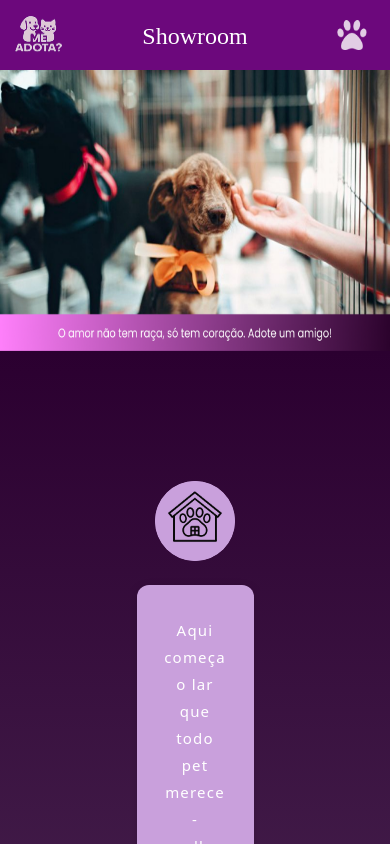
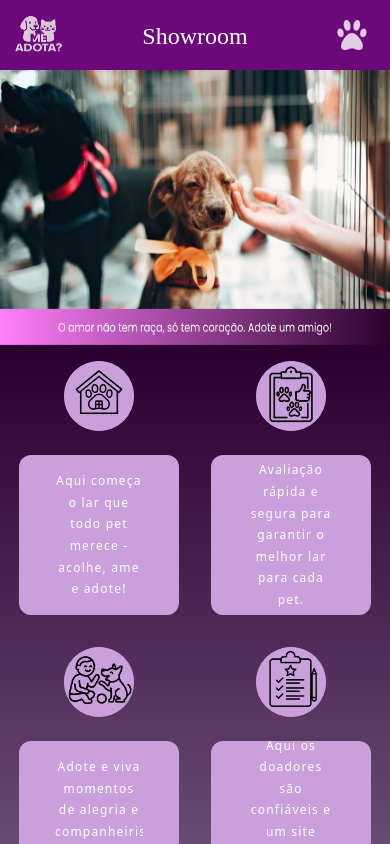
Before and after one commit to Dev-daniel-01/meAdota-Vite, a React (Vite) app: page / in a window 390 px wide. Shown: the top 844 px of the page. Built offline with nearby package versions, Linux system fonts and the light colour scheme; no server answers.

Commit message:
Ajustes reponsibilidade

```diff
--- a/src/App.module.css
+++ b/src/App.module.css
@@ -14,7 +14,7 @@
 .s2{
     background-color: #7F668B;
     width: 100vw;
-    min-height: 100vh;
+    min-height: 80vh;
     height: auto;
     background: linear-gradient(to bottom, #2b0030, #7f668b);
 }
@@ -32,6 +32,7 @@
 
 .wrapS3{
     display: flex;
+    gap: 1rem;
 }
 
 .containerTextosFeedback{
@@ -40,11 +41,11 @@
 }
 
 .TitleFeedback{
-    font-size: 4.5rem;
+    font-size: 3.5rem;
 }
 
 .paragrafoFeedback{
-    font-size: 2rem;
+    font-size: 1.7rem;
     padding-top: 2rem;
     width: 70%;
     color: aliceblue;
@@ -74,6 +75,20 @@
     background-color: #ee88bba9;
 }
 
+@media (max-width: 1310px) {
+    .paragrafoFeedback{
+        font-size: 1.2rem;
+        padding-top: 2rem;
+        width: 70%;
+        color: aliceblue;
+    }
+    .TitleFeedback{
+        font-size: 3rem;
+    }
+
+
+
+}
 
 
 @media (max-width: 1200px) {
@@ -88,6 +103,9 @@
 
 .s1{
     min-height: 40vh;
+}
+.TitleFeedback{
+    font-size: 2rem;
 }
 
 }
--- a/src/PetsDisponiveis.module.css
+++ b/src/PetsDisponiveis.module.css
@@ -10,8 +10,7 @@
 .cardsFlex{
     display: flex;
     flex-wrap: wrap;
-    gap: 5%;
-
+    gap: 3%;
     padding: 1rem;
      padding-top: 5rem;
     justify-content: center;
@@ -43,6 +42,7 @@
     padding-top: 5%;
     padding-left: 2%;
      line-height: 1.7rem;
+
 }
 
 .ownerName {
@@ -72,6 +72,7 @@
     font-size: 1.2rem;
     cursor: pointer;
     margin-bottom: 1rem;
+    transition: all 200ms ease-in-out;
 }
 
 .button:hover{
@@ -115,7 +116,7 @@
 }
 
 .cardContent {
-     line-height: 0.3;
+     line-height: 1.3rem;
 }
 
 .location {
--- a/src/adocao.module.css
+++ b/src/adocao.module.css
@@ -150,7 +150,6 @@
 
   .image {
     border-radius: 16px 16px 0 0;
-    height: auto;
   }
 
   .cardContent {
--- a/src/components/cards.jsx
+++ b/src/components/cards.jsx
@@ -12,6 +12,7 @@ import icon4 from '../assets/images/iconCard4.png';
 export const CardsSection = () => {
   return (
     <div className={styles.cardsContainer}>
+      <div className={styles.cardsWrap2}>
       <div className={styles.cardsWrap}>
         <img className={styles.cardsIcons} src={icon1} alt="Ícone 1" />
           <div className={styles.cardBox}>
@@ -29,7 +30,9 @@ export const CardsSection = () => {
           </div>
         </div>
       </div>
+      </div>
 
+      <div className={styles.cardsWrap2}>
       <div className={styles.cardsWrap}>
         <img className={styles.cardsIcons} src={icon3} alt="Ícone 3" />
         <div className={styles.cardBox}>
@@ -49,5 +52,6 @@ export const CardsSection = () => {
         </div>
         </div>
       </div>
+      </div>
   );
 };
--- a/src/components/cards.module.css
+++ b/src/components/cards.module.css
@@ -2,9 +2,9 @@
   display: flex;
   flex-wrap: wrap;
   justify-content: center;
-  gap: 10%;
+  flex-direction: row;
+  gap: 5rem;
   padding: 130px;
-
 }
 
 .cardsWrap {
@@ -16,7 +16,7 @@
 
 .cardsIcons {
   background-color: #c9a0dc;
-  width: 100px;
+  width: 80px;
   height: auto;
   border-radius: 50%;
   display: flex;
@@ -25,23 +25,20 @@
 }
 
 
-.cardsIcons img {
-  width: 56px;
-  height: 56px;
-}
-
-
 .cardBox {
   background-color: #c9a0dc;
   border-radius: 12px;
   padding: 48px 36px;
-  width: 350px;
-  min-height: 500px;
+  width: 280px;
+  min-height: 380px;
+  max-height: 380px;
+  height: 380px;
   display: flex;
   align-items: center;
   justify-content: center;
   text-align: center;
   box-shadow: 0 4px 12px rgba(0, 0, 0, 0.15);
+  overflow-y: hidden;
 }
 
 .cardText {
@@ -54,26 +51,114 @@
   white-space: pre-line;
 }
 
+.cardsWrap2{
+  display: flex;
+  align-items: center;
+  justify-content: center;
+  gap: 5rem;
+}
 
-@media (max-width: 530px) {
-  .cardBox {
-    width: 90%;
-    padding: 32px 24px;
-    min-height: 200px;
+@media(max-width: 1620px){
+  .cardsIcons {
+    width: 60px;
   }
 
-  .cardsIcons {
-    width: 80px;
-    height: 80px;
+
+  .cardBox {
+    width: 250px;
+    min-height: 350px;
   }
 
-  .cardsIcons img {
-    width: 40px;
-    height: 40px;
+}
+
+@media(max-width: 1500px){
+  .cardsIcons {
+    width: 60px;
+  }
+
+
+  .cardBox {
+    width: 220px;
+    min-height: 290px;
   }
 
   .cardText {
-    font-size: 15px;
-    letter-spacing: 0.08em;
+    font-size: 18px;
   }
+
 }
+
+@media(max-width: 1380px){
+  .cardsIcons {
+    width: 60px;
+  }
+
+
+  .cardBox {
+    width: 200px;
+    min-height: 250px;
+  }
+
+}
+
+@media(max-width: 1300px){
+  .cardsIcons {
+    width: 90px;
+  }
+
+
+  .cardBox {
+    width: 300px;
+    min-height: 300px;
+  }
+
+}
+
+
+@media(max-width: 940px){
+  .cardsIcons {
+    width: 80px;
+  }
+
+
+  .cardBox {
+    width: 200px;
+    min-height: 200px;
+    height: 200px;
+  }
+  .cardText {
+    font-size: 13px;
+  }
+
+  .cardsContainer {
+    gap: 2rem;
+    padding: 10px;
+  }
+
+}
+
+
+
+
+
+@media (max-width: 530px) {
+
+  .cardsIcons {
+    width: 70px;
+  }
+
+
+  .cardBox {
+    width: 160px;
+    min-height: 160px;
+    height: 160px;
+  }
+  .cardText {
+    font-size: 12px;
+  }
+  .cardsWrap2{
+    gap: 2rem;
+  }
+
+
+}
--- a/src/components/cardsFeedback.module.css
+++ b/src/components/cardsFeedback.module.css
@@ -22,9 +22,9 @@
   height: 40vh;
   box-shadow: 0 4px 10px rgba(0, 0, 0, 0.1);
   margin: 0 auto;
+  overflow: hidden;
 }
 
-/* ===== NOVO LAYOUT 60% / 40% ===== */
 .parentDiv {
   display: flex;
   width: 100%;
@@ -34,16 +34,18 @@
 
 .leftDiv {
   width: 60%;
+  min-height: 190%;
   display: flex;
+  background: #f1f1f1;
   flex-direction: column;
   gap: 1rem;
-  background: #f9f9f9;
   padding: 1rem;
   border-radius: 8px;
 }
 
 .rightDiv {
   width: 40%;
+  min-height: 90%;
   background: #f1f1f1;
   padding: 1rem;
   border-radius: 8px;
@@ -56,8 +58,13 @@
   gap: 15px;
 }
 
+.wrapUser img{
+  width: 30px;
+  height: auto;
+}
+
 .wrapUser h5 {
-  font-size: 1.5rem;
+  font-size: 1.2rem;
   opacity: 0.7;
 }
 
@@ -68,16 +75,15 @@
 }
 
 .petImage {
-  /* width: 525px;
-  height: 310px; */
-  width: 100%;
-  height: 310px;
+  width: auto;
+  height: 250px;
+  max-height: 90%;
   object-fit: cover;
   border-radius: 8px;
 }
 
 .petName {
-  font-size: 1.4rem;
+  font-size: 1.2rem;
   color: rgb(0, 0, 0);
   text-align: start;
   font-weight: 800;
@@ -121,3 +127,39 @@
   padding: 1rem;
   text-align: center;
 }
+
+@media (max-width: 1310px){
+  .parentDiv {
+    flex-direction: column;
+  }
+  .card {
+    width: 30vw;
+    height: 70vh;
+  }
+  .leftDiv {
+    width: 100%;
+    min-height: 60%;
+  }
+
+  .rightDiv {
+    position: relative;
+    width: 100%;
+    min-height: 270px;
+    height: 100%;
+    justify-content: center;
+    align-content: center;
+    display: flex;
+  }
+  .wrapTexts {
+    min-height: 220px;
+    height: 100%;
+  }
+  .text {
+    text-align: center;
+    opacity: 0.8;
+    font-size: 20px;
+    padding-top: 2rem;
+  }
+
+
+}
--- a/src/components/footer.module.css
+++ b/src/components/footer.module.css
@@ -72,7 +72,7 @@
 }
 
 .iconsFooter {
-  width: 20px;
+  width: 25px;
   height: auto;
 }
 
@@ -91,4 +91,5 @@
   padding: 0 1rem;
 }
 
+
 }
--- a/src/components/menu2.module.css
+++ b/src/components/menu2.module.css
@@ -40,7 +40,6 @@
   align-items: center;
 }
 
-/* Caixa de busca */
 .searchBox {
   display: flex;
   align-items: center;
@@ -71,6 +70,19 @@
   color: #ddd;
 }
 
+@media (max-width: 768px) {
+  .navBar {
+    padding: 0 0.5rem;
+  }
+  .searchBox{
+    width: 100%
+  }
+  .searchInput::placeholder {
+
+    font-size: 13px;
+  }
+
+}
 
 /* Responsivo */
 @media (max-width: 520px) {
@@ -79,6 +91,14 @@
   }
   .searchInput {
     width: 150px;
+  }
+  .logoNav{
+    height: 50px;
+    width: auto;
+  }
+  .profileNav{
+    height: 30px;
+    width: auto;
   }
 }
 
@@ -89,4 +109,7 @@
   .searchInput {
     width: 120px;
   }
+  .searchInput::placeholder {
+    font-size: 11px;
+  }
 }
--- a/src/components/slider.module.css
+++ b/src/components/slider.module.css
@@ -10,7 +10,7 @@
   display: none;
   position: relative;
   width: 100%;
-  height: 100%;
+  height: 98%;
   top: 0;
   left: 0;
 }
```
